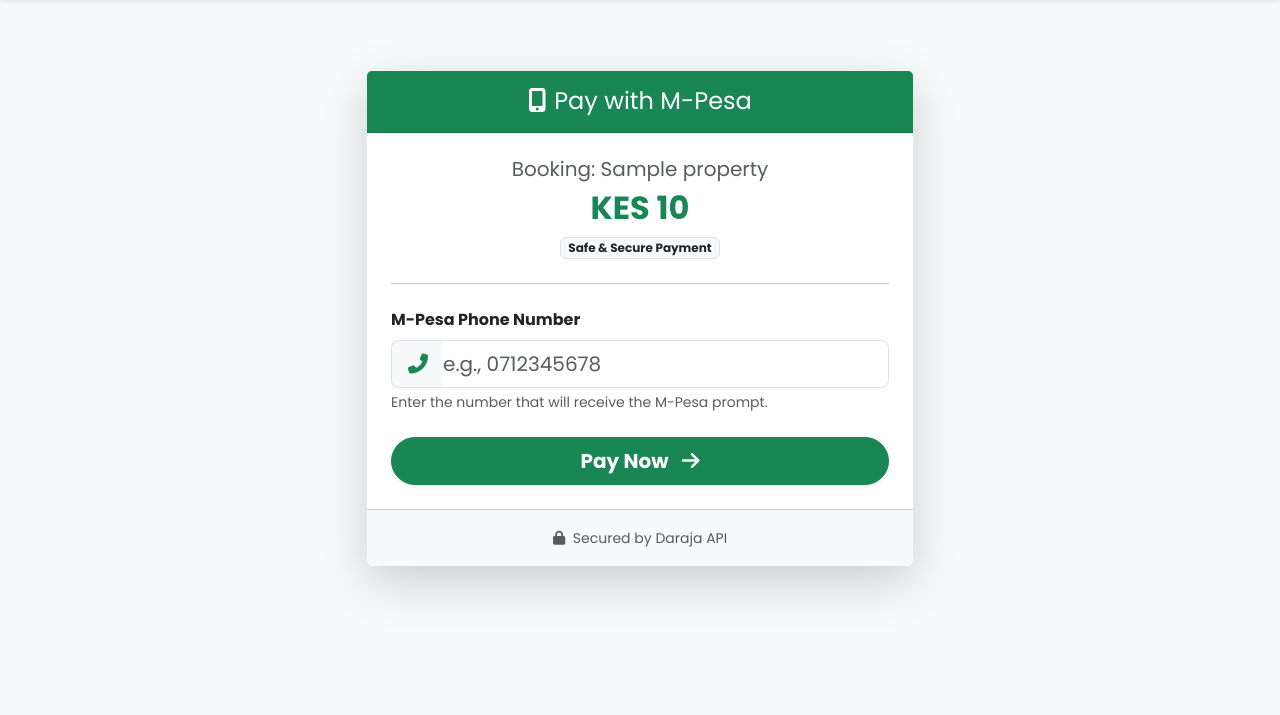
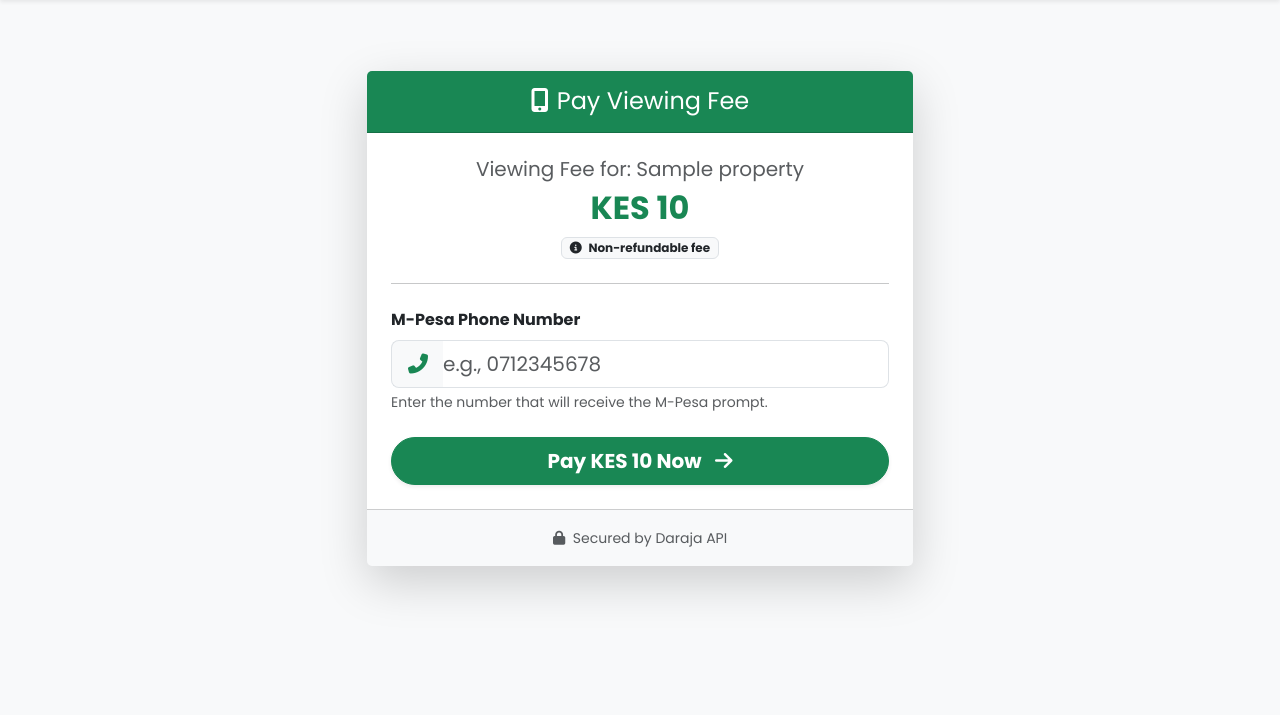
Before and after one commit to itsjose-prog/makazi-link, a Django app: template templates/payments/initiate_payment.html in a window 1280 px wide. Shown: the part 57-772 px from the top of the page. Run offline with Django 5.2, Linux system fonts and the light colour scheme; the template is opened without the code that fills it: most values are stand-ins (such as "Sample title", 1, 10 or a date in 2020).

Commit message:
Update payment template to show viewing fee

```diff
--- a/templates/payments/initiate_payment.html
+++ b/templates/payments/initiate_payment.html
@@ -1,6 +1,6 @@
 {% extends 'base.html' %}
 
-{% block title %}Pay for {{ property.title }} - Makazi Link{% endblock %}
+{% block title %}Pay Viewing Fee - Makazi Link{% endblock %}
 
 {% block content %}
 <div class="container py-5">
@@ -8,14 +8,18 @@
         <div class="col-md-6">
             <div class="card shadow-lg border-0 rounded-3">
                 <div class="card-header bg-success text-white text-center py-3">
-                    <h4 class="mb-0"><i class="fas fa-mobile-alt me-2"></i>Pay with M-Pesa</h4>
+                    <h4 class="mb-0"><i class="fas fa-mobile-alt me-2"></i>Pay Viewing Fee</h4>
                 </div>
 
                 <div class="card-body p-4">
                     <div class="text-center mb-4">
-                        <h5 class="text-muted">Booking: {{ property.title }}</h5>
-                        <h2 class="fw-bold text-success">KES {{ property.price|floatformat:0 }}</h2>
-                        <span class="badge bg-light text-dark border">Safe & Secure Payment</span>
+                        <h5 class="text-muted">Viewing Fee for: {{ property.title }}</h5>
+
+                        <h2 class="fw-bold text-success">KES {{ fee }}</h2>
+
+                        <span class="badge bg-light text-dark border">
+                            <i class="fas fa-info-circle me-1"></i> Non-refundable fee
+                        </span>
                     </div>
 
                     <hr class="opacity-25 my-4">
@@ -39,7 +43,7 @@
                         </div>
 
                         <button type="submit" class="btn btn-success w-100 btn-lg rounded-pill shadow-sm hover-effect">
-                            <span class="fw-bold">Pay Now</span> <i class="fas fa-arrow-right ms-2"></i>
+                            <span class="fw-bold">Pay KES {{ fee }} Now</span> <i class="fas fa-arrow-right ms-2"></i>
                         </button>
                     </form>
                 </div>
```
Also changed, not shown: apps/payments/views.py (+9 -2 lines).
